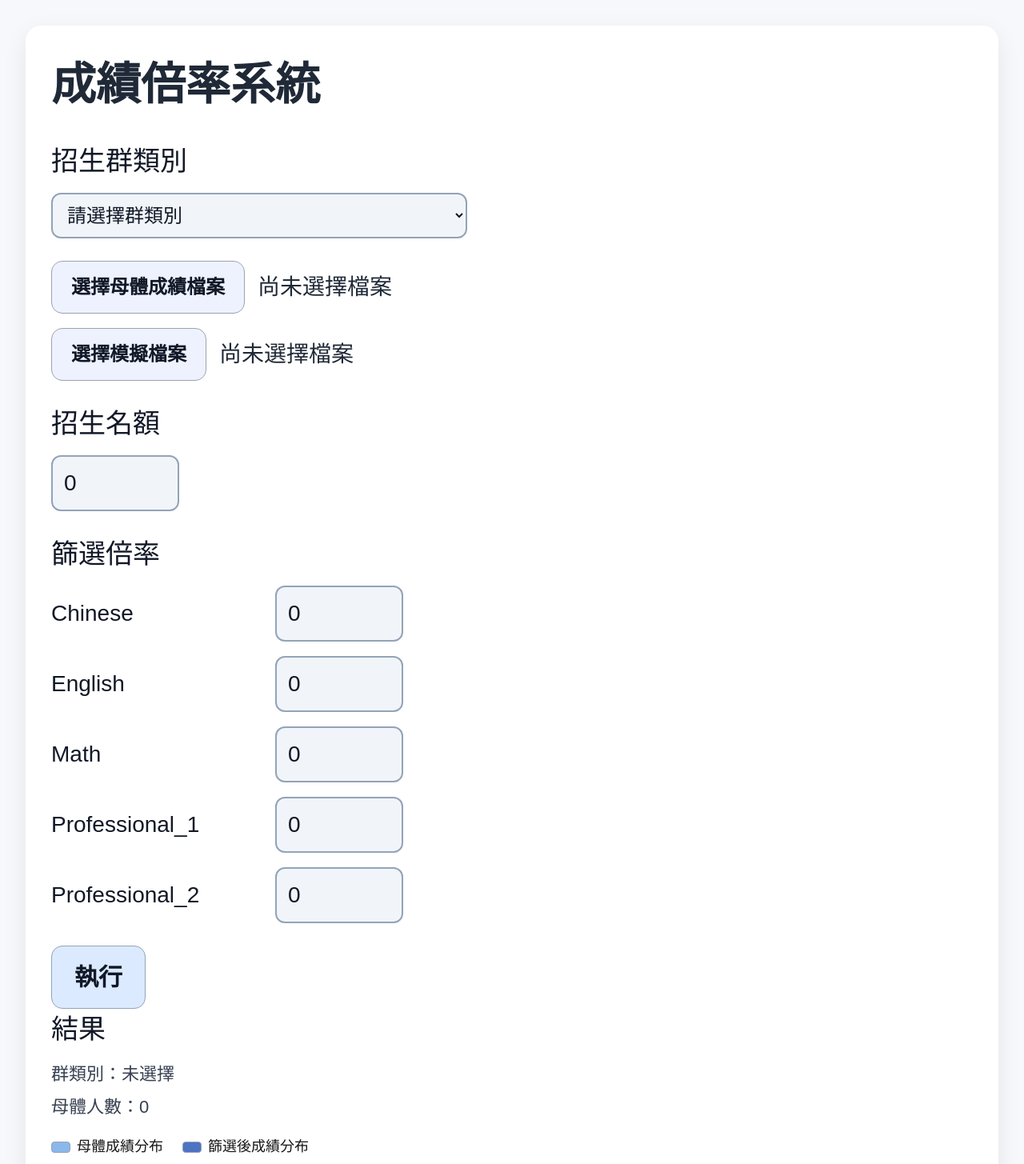
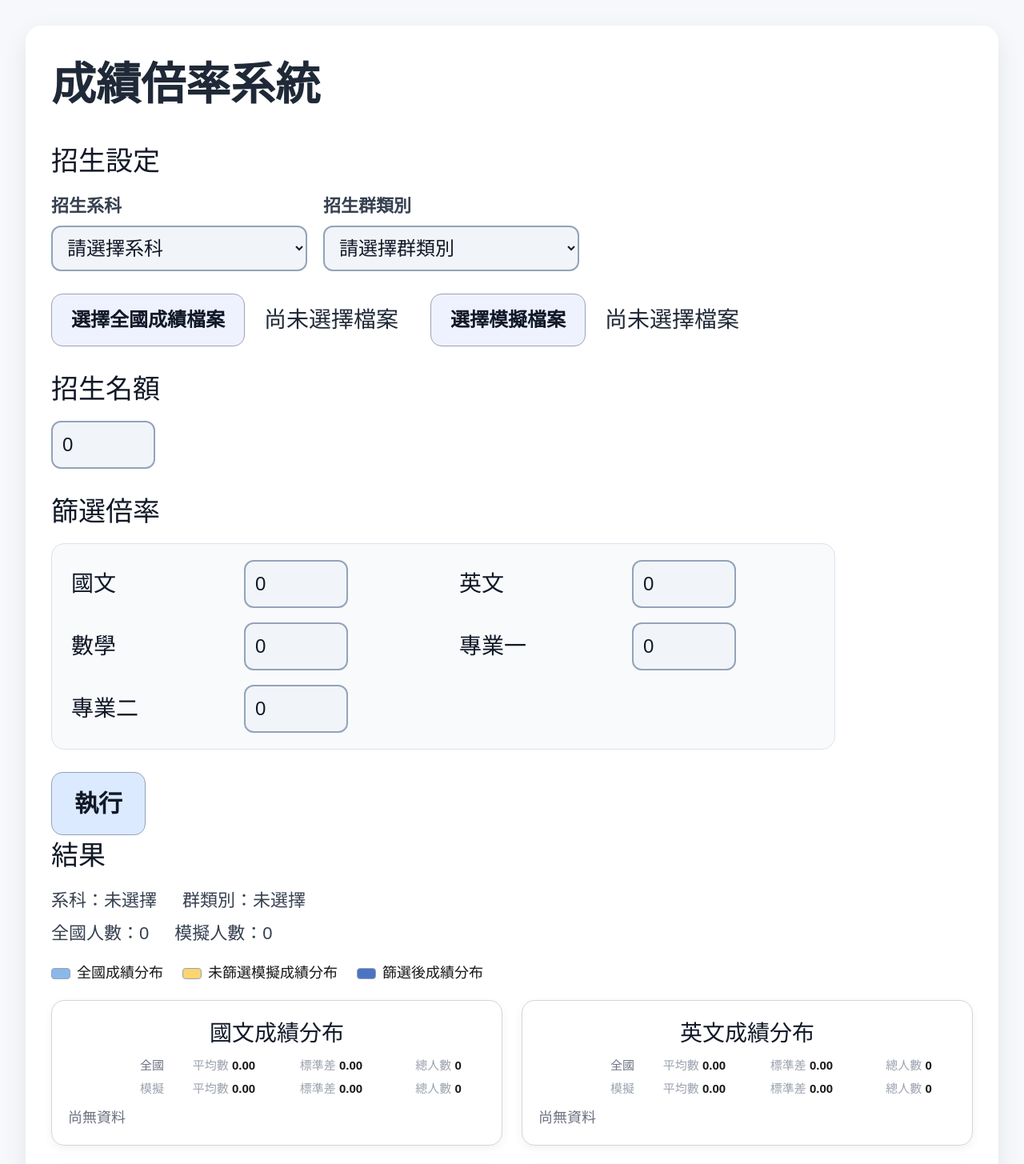
Before and after one commit to Hungming6325/score-ranking-web, a Next.js app: page / in a window 1280 px wide. Shown: the top 1455 px of the page at 80% size. Built offline with nearby package versions, Linux system fonts and the light colour scheme.

Commit message:
update page

```diff
--- a/app/page.tsx
+++ b/app/page.tsx
@@ -32,8 +32,18 @@ type ParsedFileResult = {
 type HistogramBin = {
   score: number;
   parentCount: number;
-  simCount: number;
+  simRawCount: number;
+  simFilteredCount: number;
 };
+
+const departmentOptions = [
+  "林口護理系",
+  "嘉義護理系",
+  "保營系",
+  "妝品系",
+  "幼保系",
+  "呼照系",
+];
 
 const categoryOptions = [
   "01機械群",
@@ -65,6 +75,13 @@ const scoreFields: FilterField[] = [
   "Professional_1",
   "Professional_2",
 ];
+const scoreFieldLabels: Record<FilterField, string> = {
+  Chinese: "國文",
+  English: "英文",
+  Math: "數學",
+  Professional_1: "專業一",
+  Professional_2: "專業二",
+};
 
 export default function Home() {
   const parentFileInputRef = useRef<HTMLInputElement | null>(null);
@@ -80,6 +97,7 @@ export default function Home() {
   const [error, setError] = useState("");
   const [quota, setQuota] = useState<number>(0);
   const [steps, setSteps] = useState<string[]>([]);
+  const [selectedDepartment, setSelectedDepartment] = useState<string>("");
   const [selectedCategory, setSelectedCategory] = useState<string>("");
 
   const [multiplier, setMultiplier] = useState<Record<FilterField, number>>({
@@ -157,7 +175,7 @@ export default function Home() {
       (parsed) => {
         if (!parsed.ok) {
           setParentData([]);
-          setError(parsed.error || "母體成績檔案讀取失敗");
+          setError(parsed.error || "全國成績檔案讀取失敗");
           return;
         }
 
@@ -195,7 +213,7 @@ export default function Home() {
     setSteps([]);
 
     if (!parentData.length) {
-      setError("請先上傳母體成績檔案");
+      setError("請先上傳全國成績檔案");
       return;
     }
 
@@ -245,7 +263,7 @@ export default function Home() {
             0
           ),
         }))
-        .sort((a, b) => Number(b.__groupScore) - Number(a.__groupScore))
+        .sort((a, b) => Number((b as RowData & { __groupScore: number }).__groupScore) - Number((a as RowData & { __groupScore: number }).__groupScore))
         .slice(0, limit)
         .map(({ __groupScore, ...rest }) => rest as RowData);
 
@@ -265,6 +283,10 @@ export default function Home() {
     );
     return Math.min(...totals);
   }, [parentData]);
+
+  const simDisplayCount = useMemo(() => {
+    return simData.length;
+  }, [simData]);
 
   return (
     <main
@@ -296,8 +318,53 @@ export default function Home() {
           成績倍率系統
         </h1>
 
-        <h2 style={sectionTitleStyle}>招生群類別</h2>
-        <div style={{ marginBottom: "28px" }}>
+        <h2 style={sectionTitleStyle}>招生設定</h2>
+
+        <div
+          style={{
+            display: "flex",
+            gap: "20px",
+            alignItems: "center",
+            flexWrap: "wrap",
+            marginBottom: "28px",
+          }}
+        >
+          <div>
+            <div
+              style={{
+                fontSize: "22px",
+                color: "#374151",
+                marginBottom: "8px",
+                fontWeight: 600,
+              }}
+            >
+              招生系科
+            </div>
+            <select
+              value={selectedDepartment}
+              onChange={(e) => setSelectedDepartment(e.target.value)}
+              style={selectStyle}
+            >
+              <option value="">請選擇系科</option>
+              {departmentOptions.map((item) => (
+                <option key={item} value={item}>
+                  {item}
+                </option>
+              ))}
+            </select>
+          </div>
+
+          <div>
+            <div
+              style={{
+                fontSize: "22px",
+                color: "#374151",
+                marginBottom: "8px",
+                fontWeight: 600,
+              }}
+            >
+              招生群類別
+            </div>
             <select
               value={selectedCategory}
               onChange={(e) => setSelectedCategory(e.target.value)}
@@ -311,13 +378,15 @@ export default function Home() {
               ))}
             </select>
           </div>
+        </div>
 
         <div
           style={{
-            marginBottom: "18px",
+            marginTop: "20px",
+            marginBottom: "28px",
             display: "flex",
             alignItems: "center",
-            gap: "16px",
+            gap: "24px",
             flexWrap: "wrap",
           }}
         >
@@ -333,23 +402,13 @@ export default function Home() {
             onClick={() => parentFileInputRef.current?.click()}
             style={buttonStyle}
           >
-            選擇母體成績檔案
+            選擇全國成績檔案
           </button>
 
-          <span style={{ fontSize: "28px", color: "#1f2937" }}>
+          <span style={{ fontSize: "28px", color: "#1f2937", marginRight: "16px" }}>
             {parentFileName || "尚未選擇檔案"}
           </span>
-        </div>
 
-        <div
-          style={{
-            marginBottom: "28px",
-            display: "flex",
-            alignItems: "center",
-            gap: "16px",
-            flexWrap: "wrap",
-          }}
-        >
           <input
             ref={simFileInputRef}
             type="file"
@@ -384,19 +443,29 @@ export default function Home() {
 <h2 style={sectionTitleStyle}>篩選倍率</h2>
 <div
   style={{
+    background: "#f8fafc",
+    border: "1px solid #dbe3ef",
+    borderRadius: "16px",
+    padding: "20px 24px",
+    marginBottom: "28px",
+    maxWidth: "980px",
+  }}
+>
+  <div
+    style={{
       display: "grid",
-            gridTemplateColumns: "260px 180px",
-            gap: "18px 20px",
-            alignItems: "center",
-            marginBottom: "28px",
-            maxWidth: "520px",
+      gridTemplateColumns: "repeat(2, minmax(320px, 1fr))",
+      gap: "18px 40px",
+      alignItems: "start",
     }}
   >
     {scoreFields.map((field) => (
       <div
         key={field}
         style={{
-                display: "contents",
+          display: "flex",
+          alignItems: "center",
+          gap: "16px",
         }}
       >
         <label
@@ -404,9 +473,11 @@ export default function Home() {
             fontSize: "28px",
             color: "#111827",
             fontWeight: 500,
+            width: "200px",
+            flexShrink: 0,
           }}
         >
-                {field}
+          {scoreFieldLabels[field]}
         </label>
 
         <input
@@ -423,7 +494,7 @@ export default function Home() {
       </div>
     ))}
   </div>
-
+</div>
         <button onClick={calculate} style={runButtonStyle}>
           執行
         </button>
@@ -475,21 +546,32 @@ export default function Home() {
         <h2 style={sectionTitleStyle}>結果</h2>
         <div
           style={{
+            display: "flex",
+            gap: "32px",
+            alignItems: "center",
+            flexWrap: "wrap",
             marginBottom: "8px",
             fontSize: "22px",
             color: "#374151",
           }}
         >
-          群類別：{selectedCategory || "未選擇"}
+          <div>系科：{selectedDepartment || "未選擇"}</div>
+          <div>群類別：{selectedCategory || "未選擇"}</div>
         </div>
+
         <div
           style={{
+            display: "flex",
+            gap: "32px",
+            alignItems: "center",
+            flexWrap: "wrap",
             marginBottom: "20px",
             fontSize: "22px",
             color: "#374151",
           }}
         >
-          母體人數：{parentDisplayCount}
+          <div>全國人數：{parentDisplayCount}</div>
+          <div>模擬人數：{simDisplayCount}</div>
         </div>
 
         <div
@@ -502,7 +584,8 @@ export default function Home() {
             fontSize: "18px",
           }}
         >
-          <LegendBox color="#8bb8ea" label="母體成績分布" />
+          <LegendBox color="#8bb8ea" label="全國成績分布" />
+          <LegendBox color="rgba(251, 191, 36, 0.65)" label="未篩選模擬成績分布" />
           <LegendBox color="rgba(45, 92, 184, 0.85)" label="篩選後成績分布" />
         </div>
 
@@ -516,9 +599,10 @@ export default function Home() {
           {scoreFields.map((field) => (
             <OverlayHistogramCard
               key={field}
-              title={field}
+              title={scoreFieldLabels[field]}
               parentRows={parentData}
-              simRows={result}
+              simRawRows={simData}
+              simFilteredRows={result}
               field={field}
             />
           ))}
@@ -549,18 +633,26 @@ function LegendBox({ color, label }: { color: string; label: string }) {
 function OverlayHistogramCard({
   title,
   parentRows,
-  simRows,
+  simRawRows,
+  simFilteredRows,
   field,
 }: {
   title: string;
   parentRows: RowData[];
-  simRows: RowData[];
+  simRawRows: RowData[];
+  simFilteredRows: RowData[];
   field: FilterField;
 }) {
-  const bins = buildOverlayBins(parentRows, simRows, field);
-  const maxCount = Math.max(...bins.map((b) => b.parentCount), 1);
+  const bins = buildOverlayBins(parentRows, simRawRows, simFilteredRows, field);
+  const maxCount = Math.max(
+    ...bins.map((b) =>
+      Math.max(b.parentCount, b.simRawCount, b.simFilteredCount)
+    ),
+    1
+  );
 
   const parentStats = computeParentStats(parentRows, field);
+  const simStats = computeParentStats(simRawRows, field);
 
   return (
     <div
@@ -580,21 +672,75 @@ function OverlayHistogramCard({
           textAlign: "center",
         }}
       >
-        {title} Score Distribution
+        {title}成績分布
       </h3>
 
 <div
   style={{
     textAlign: "center",
     fontSize: "15px",
-          color: "#374151",
     marginBottom: "12px",
+    display: "flex",
+    flexDirection: "column",
+    gap: "6px",
   }}
 >
-        平均數 = {parentStats.mean.toFixed(2)}　標準差 = {parentStats.sd.toFixed(2)}　總人數 ={" "}
-        {parentStats.total}
+  {/* 全國 */}
+  <div
+    style={{
+      display: "grid",
+      gridTemplateColumns: "120px 1fr 1fr 1fr",
+      alignItems: "center",
+      justifyContent: "center",
+      columnGap: "16px",
+    }}
+  >
+    <span style={{ color: "#6b7280", textAlign: "right" }}>全國</span>
+
+    <div>
+      <span style={{ color: "#9ca3af" }}>平均數 </span>
+      <span style={{ fontWeight: 600 }}>{parentStats.mean.toFixed(2)}</span>
     </div>
 
+    <div>
+      <span style={{ color: "#9ca3af" }}>標準差 </span>
+      <span style={{ fontWeight: 600 }}>{parentStats.sd.toFixed(2)}</span>
+    </div>
+
+    <div>
+      <span style={{ color: "#9ca3af" }}>總人數 </span>
+      <span style={{ fontWeight: 600 }}>{parentStats.total.toLocaleString()}</span>
+    </div>
+  </div>
+
+  {/* 模擬 */}
+  <div
+    style={{
+      display: "grid",
+      gridTemplateColumns: "120px 1fr 1fr 1fr",
+      alignItems: "center",
+      justifyContent: "center",
+      columnGap: "16px",
+    }}
+  >
+    <span style={{ color: "#9ca3af", textAlign: "right" }}>模擬</span>
+
+    <div>
+      <span style={{ color: "#9ca3af" }}>平均數 </span>
+      <span style={{ fontWeight: 600 }}>{simStats.mean.toFixed(2)}</span>
+    </div>
+
+    <div>
+      <span style={{ color: "#9ca3af" }}>標準差 </span>
+      <span style={{ fontWeight: 600 }}>{simStats.sd.toFixed(2)}</span>
+    </div>
+
+    <div>
+      <span style={{ color: "#9ca3af" }}>總人數 </span>
+      <span style={{ fontWeight: 600 }}>{simStats.total.toLocaleString()}</span>
+    </div>
+  </div>
+</div>
       {bins.length === 0 ? (
         <div style={{ color: "#6b7280", fontSize: "18px" }}>尚無資料</div>
       ) : (
@@ -641,21 +787,29 @@ function OverlayHistogramCard({
             const chartWidth = 540;
             const baseX = 70;
             const slotWidth = chartWidth / bins.length;
+
             const parentBarWidth = Math.max(slotWidth * 0.82, 4);
-            const simBarWidth = Math.max(slotWidth * 0.46, 3);
+            const simRawBarWidth = Math.max(slotWidth * 0.6, 3);
+            const simFilteredBarWidth = Math.max(slotWidth * 0.36, 2);
 
             const xParent = baseX + index * slotWidth + (slotWidth - parentBarWidth) / 2;
-            const xSim = baseX + index * slotWidth + (slotWidth - simBarWidth) / 2;
+            const xSimRaw = baseX + index * slotWidth + (slotWidth - simRawBarWidth) / 2;
+            const xSimFiltered =
+              baseX + index * slotWidth + (slotWidth - simFilteredBarWidth) / 2;
 
             const parentHeight = (bin.parentCount / maxCount) * 250;
-            const simHeight = (bin.simCount / maxCount) * 250;
+            const simRawHeight = (bin.simRawCount / maxCount) * 250;
+            const simFilteredHeight = (bin.simFilteredCount / maxCount) * 250;
 
             const yParent = 310 - parentHeight;
-            const ySim = 310 - simHeight;
+            const ySimRaw = 310 - simRawHeight;
+            const ySimFiltered = 310 - simFilteredHeight;
 
             return (
               <g key={index}>
-                <title>{`${bin.score}分 ｜ 母體 ${bin.parentCount} 人 ｜ 篩選後 ${bin.simCount} 人`}</title>
+                <title>
+                  {`${bin.score}分 ｜ 全國 ${bin.parentCount} 人 ｜ 未篩選模擬 ${bin.simRawCount} 人 ｜ 篩選後 ${bin.simFilteredCount} 人`}
+                </title>
 
                 <rect
                   x={xParent}
@@ -665,10 +819,17 @@ function OverlayHistogramCard({
                   fill="#8bb8ea"
                 />
                 <rect
-                  x={xSim}
-                  y={ySim}
-                  width={simBarWidth}
-                  height={simHeight}
+                  x={xSimRaw}
+                  y={ySimRaw}
+                  width={simRawBarWidth}
+                  height={simRawHeight}
+                  fill="rgba(251, 191, 36, 0.65)"
+                />
+                <rect
+                  x={xSimFiltered}
+                  y={ySimFiltered}
+                  width={simFilteredBarWidth}
+                  height={simFilteredHeight}
                   fill="rgba(45, 92, 184, 0.85)"
                 />
 
@@ -694,7 +855,8 @@ function OverlayHistogramCard({
 
 function buildOverlayBins(
   parentRows: RowData[],
-  simRows: RowData[],
+  simRawRows: RowData[],
+  simFilteredRows: RowData[],
   field: FilterField
 ): HistogramBin[] {
   const parentMap = new Map<number, number>();
@@ -709,21 +871,40 @@ function buildOverlayBins(
     }
   });
 
-  const simMap = new Map<number, number>();
-  simRows.forEach((row) => {
+  const simRawMap = new Map<number, number>();
+  simRawRows.forEach((row) => {
     const score = Number(row[field] || 0);
     if (Number.isFinite(score)) {
       const roundedScore = Math.round(score);
-      simMap.set(roundedScore, (simMap.get(roundedScore) || 0) + 1);
+      simRawMap.set(roundedScore, (simRawMap.get(roundedScore) || 0) + 1);
     }
   });
 
-  const allScores = [...new Set([...parentMap.keys(), ...simMap.keys()])].sort((a, b) => a - b);
+  const simFilteredMap = new Map<number, number>();
+  simFilteredRows.forEach((row) => {
+    const score = Number(row[field] || 0);
+    if (Number.isFinite(score)) {
+      const roundedScore = Math.round(score);
+      simFilteredMap.set(
+        roundedScore,
+        (simFilteredMap.get(roundedScore) || 0) + 1
+      );
+    }
+  });
+
+  const allScores = [
+    ...new Set([
+      ...parentMap.keys(),
+      ...simRawMap.keys(),
+      ...simFilteredMap.keys(),
+    ]),
+  ].sort((a, b) => a - b);
 
   return allScores.map((score) => ({
     score,
     parentCount: parentMap.get(score) || 0,
-    simCount: simMap.get(score) || 0,
+    simRawCount: simRawMap.get(score) || 0,
+    simFilteredCount: simFilteredMap.get(score) || 0,
   }));
 }
 
@@ -829,9 +1010,9 @@ const runButtonStyle: React.CSSProperties = {
 };
 
 const inputStyle: React.CSSProperties = {
-  width: "160px",
-  padding: "12px 14px",
-  fontSize: "28px",
+  width: "130px",
+  padding: "10px 12px",
+  fontSize: "24px",
   border: "2px solid #94a3b8",
   borderRadius: "12px",
   backgroundColor: "#f1f5f9",
@@ -840,7 +1021,7 @@ const inputStyle: React.CSSProperties = {
 };
 
 const selectStyle: React.CSSProperties = {
-  width: "520px",
+  width: "320px",
   maxWidth: "100%",
   padding: "12px 14px",
   fontSize: "24px",
```
Lines whose indentation alone changed are shown as unchanged.
